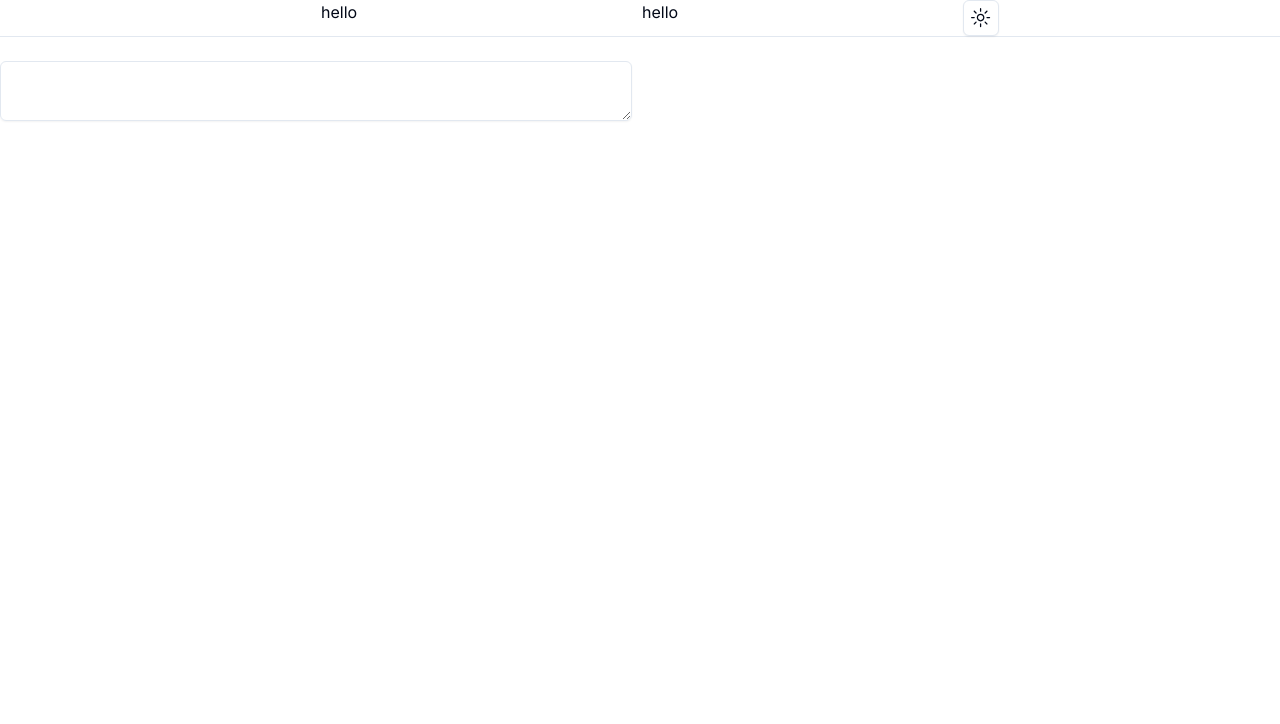
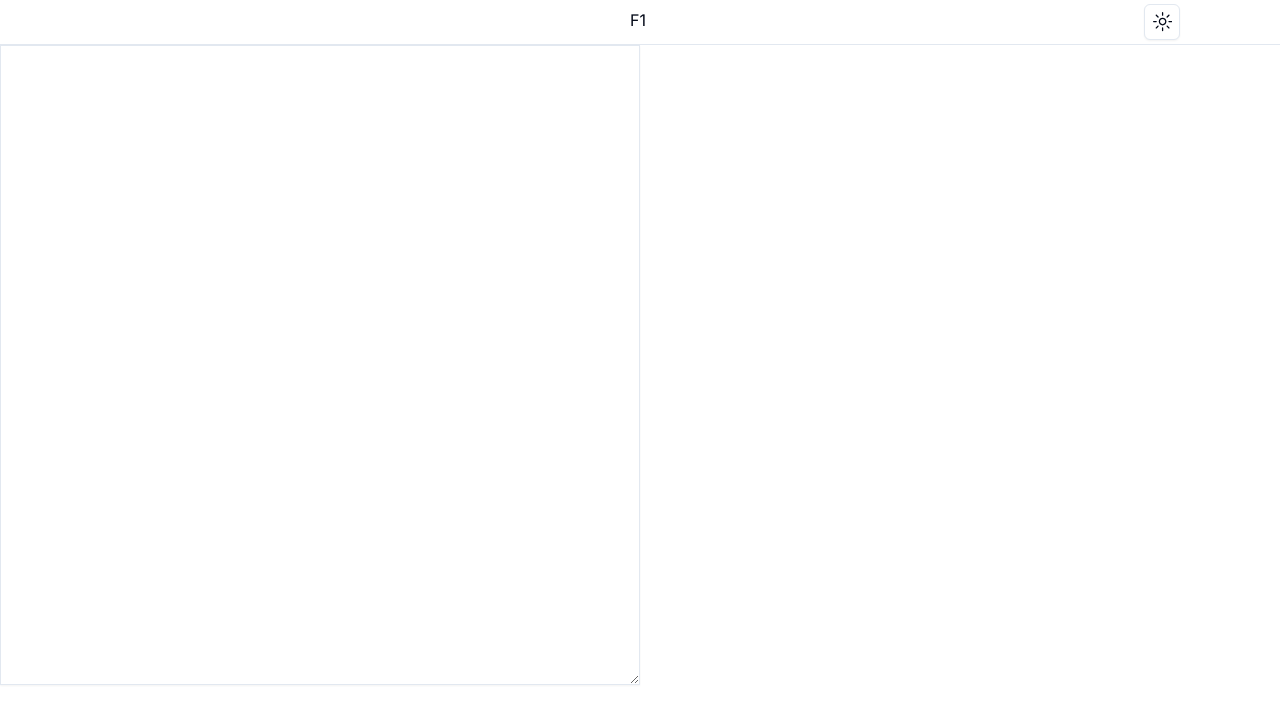
Before and after one commit to xsj3n/F1-Intruder, a Next.js app in the folder f1tnr-app/: page / in a window 1280 px wide. Shown: the top 724 px of the page. Built offline with nearby package versions, Linux system fonts and the light colour scheme.

Commit message:
layout changes

```diff
--- a/f1tnr-app/app/globals.css
+++ b/f1tnr-app/app/globals.css
@@ -66,6 +66,11 @@
   }
 }
 
+.eighty
+{
+  height: 80vh;
+}
+
 @layer base {
   * {
     @apply border-border;
--- a/f1tnr-app/app/layout.tsx
+++ b/f1tnr-app/app/layout.tsx
@@ -18,6 +18,7 @@ export default function RootLayout({
 }>) {
   return (
     <html lang="en">
+
       <body className={inter.className}>
       <ThemeProvider
       attribute="class"
@@ -25,18 +26,19 @@ export default function RootLayout({
       enableSystem
       disableTransitionOnChange>
 
-        <div className="grid grid-cols-4 gap-1">
-          <br />
-          <h2>hello</h2>
-          <h2>hello</h2>
-          <ModeToggle></ModeToggle>
+        <div className="grid grid-col-8">
+          <div className="col-start-7 ml-8 mt-2"><h1 className="">F1</h1></div>
+          <div className="col-start-12 mt-1 mb-1"><ModeToggle></ModeToggle></div>
         </div>
+
         <Separator />
-        <br />
+        <div className="relative">
+          <div className="absolute top-2 right-8"></div>
+        </div>
         {children}
+        </ThemeProvider>
+      </body>
 
-      </ThemeProvider>
-      </body>
     </html>
   );
 }
--- a/f1tnr-app/app/page.tsx
+++ b/f1tnr-app/app/page.tsx
@@ -6,10 +6,7 @@ import { Textarea } from "@/components/ui/textarea"
 export default function Home() {
   return (
     <main>
-      <div className="grid grid-cols-2 gap-4">
-        <Textarea></Textarea>
-        <div></div>
-      </div>
+      <div className="min-h-full"><Textarea></Textarea></div>
 
     </main>
   );
--- a/f1tnr-app/components/ui/textarea.tsx
+++ b/f1tnr-app/components/ui/textarea.tsx
@@ -10,7 +10,7 @@ const Textarea = React.forwardRef<HTMLTextAreaElement, TextareaProps>(
     return (
       <textarea
         className={cn(
-          "flex min-h-[60px] w-full rounded-md border border-input bg-transparent px-3 py-2 text-sm shadow-sm placeholder:text-muted-foreground focus-visible:outline-none focus-visible:ring-1 focus-visible:ring-ring disabled:cursor-not-allowed disabled:opacity-50",
+          "flex eighty w-6/12  border border-input bg-transparent px-3 py-2 text-sm shadow-sm placeholder:text-muted-foreground focus-visible:outline-none focus-visible:ring-1 focus-visible:ring-ring disabled:cursor-not-allowed disabled:opacity-50",
           className
         )}
         ref={ref}
```
